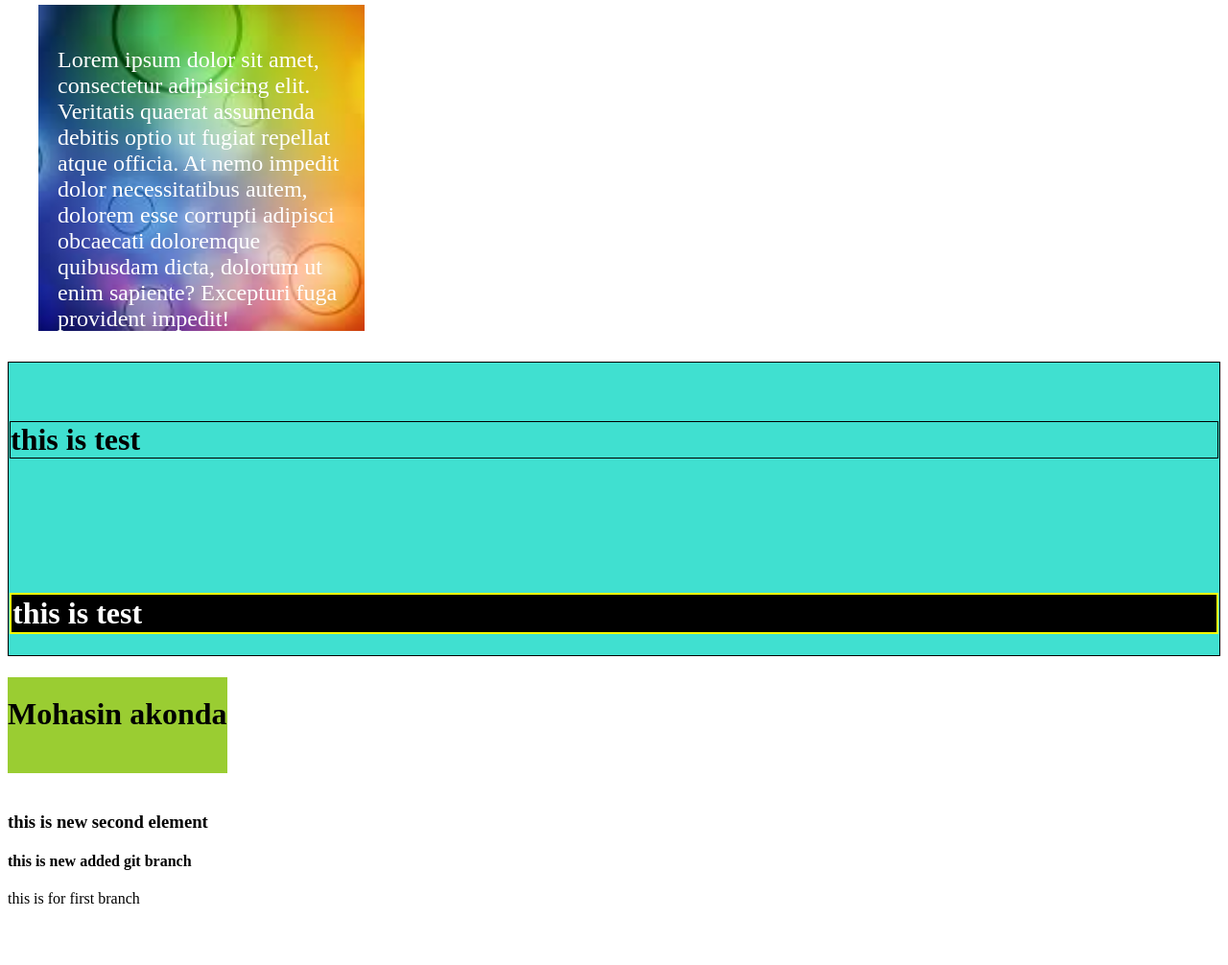
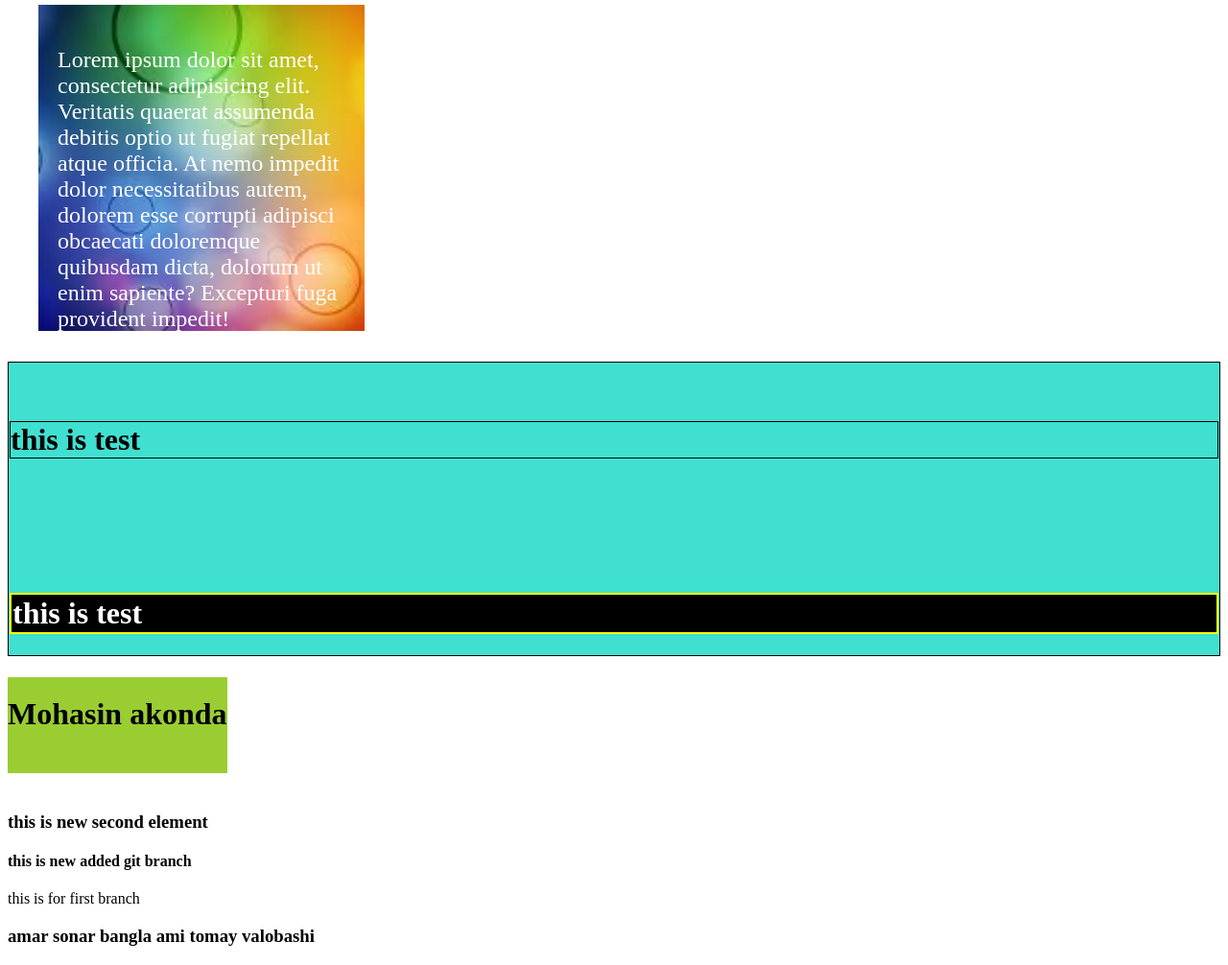
Before and after one commit to mohasinakonda/new-profile, a plain HTML site: page index.html in a window 1280 px wide. Shown: the part 1452-2458 px from the top of the page at 96% size. Before the commit the page ends 2406 px from the top, so only its background shows below. Drawn offline with Linux system fonts and the light colour scheme.

Commit message:
sonar bangla added

```diff
--- a/index.html
+++ b/index.html
@@ -147,5 +147,9 @@
 
 
 		<div> this is for first branch</div>
+
+		<div>
+			<h3> amar sonar bangla ami tomay valobashi</h3>
+		</div>
 	</body>
 </html>
```
